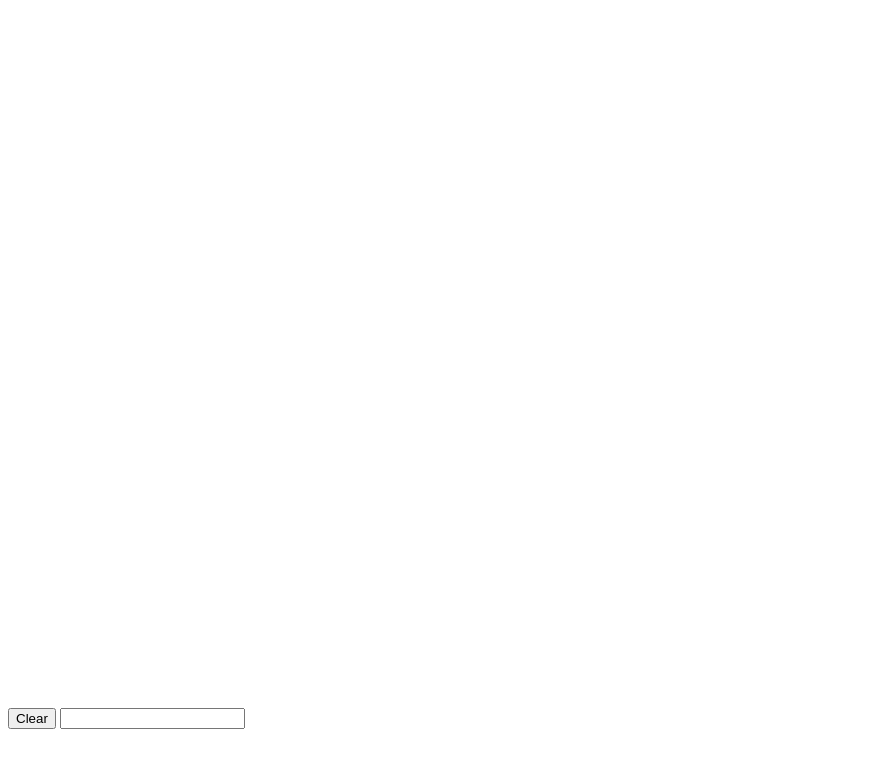
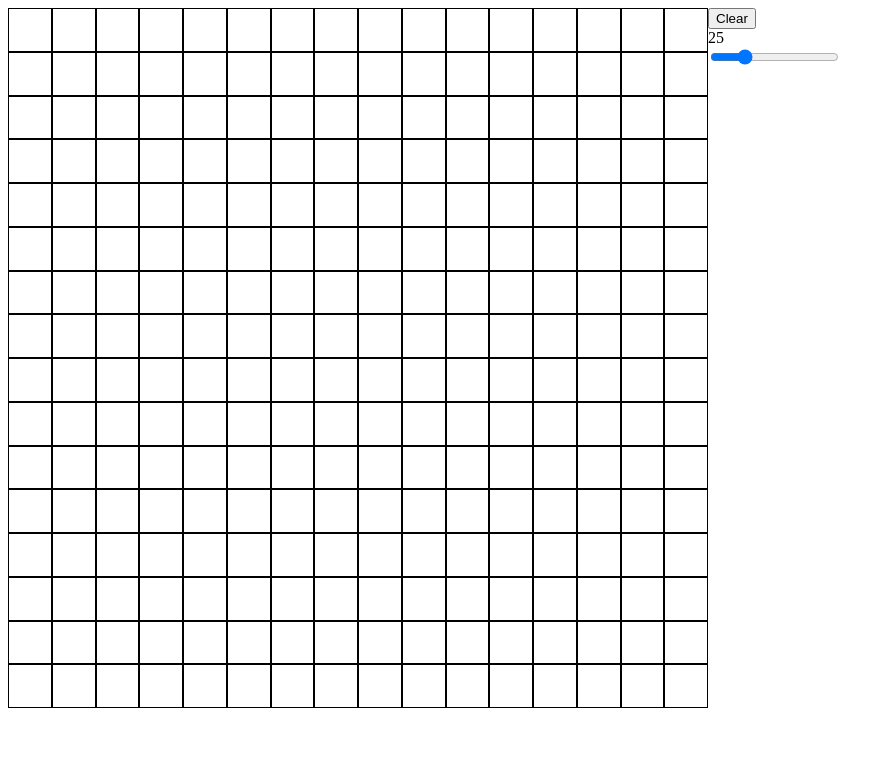
Before and after one commit to jaibacca/TOP_etchasketch, a plain HTML site: page index.html in a window 1280 px wide. Shown: the whole page, without its empty margins (0-893 px from the left). Drawn offline with Linux system fonts and the light colour scheme.

Commit message:
implemented etchasketch, clear, and resize functions

```diff
--- a/index.html
+++ b/index.html
@@ -7,8 +7,16 @@
   <link rel="stylesheet" href="style.css">
 </head>
 <body>
-  <div class="container"></div>
-  <button class="clear-button">Clear</button>
-  <input class="input-dimension">
+  <div class="fullscreen">
+    <div class="container" id="etchasketch"></div>
+    <div id="controls">
+      <button class="clear-button" onclick="clearScreen()">Clear</button>
+      <div id="square_x"></div>
+      <div class="slidecontainer">
+        <input type="range" min="2" max="100" value="25" class="slider" id="myRange">
+      </div>
+    </div>
+  </div>
+
 </body>
 </html>
--- a/script.js
+++ b/script.js
@@ -1,9 +1,35 @@
+// createScreen
+// Renders the etch-a-sketch screen
+// Input: An integer value for the X*X square screen
+// Output: None
 function createScreen(dimension) {
     // TODO: if there are children elements within container, delete them all
+    var parentContainer = document.getElementById("etchasketch");
+    removeAllChildNodes(parentContainer);
+    // TODO: calculate div size within 700px container
+    //var square_side = Math.floor(700/dimension - 2) ;
 
-    // TODO: calculate div size within 700px container
+    parentContainer.style.gridTemplateColumns = "repeat(" + dimension + ", 1fr)";
 
+    // grid-template-columns: repeat(16, 1fr);
     // TODO: square dimension for total divs
+    let i = 0;
+    let j = 0;
+    for(i; i < dimension*dimension; i++) {
+        const pixel = document.createElement('div');
+        pixel.className = 'pixelDiv white';
+        //pixel.setAttribute('style', 'width:' + square_side + 'px;' +  'height:' + square_side + 'px;');
+
+        parentContainer.appendChild(pixel);
+    }
+
+    const pixels = document.querySelectorAll('.pixelDiv');
+    pixels.forEach((pixel) => {
+        pixel.addEventListener('mouseover', () => {
+            pixel.classList.remove('white');
+            pixel.classList.add('black');
+        })
+    })
 
         // TODO: make the styling in CSS Grid form, and
         //       give it white color class,
@@ -16,10 +42,37 @@ function createScreen(dimension) {
     // TODO: lookup JavaScript hover event conditions
 
 
+// clearScreen
+// Selects all
+// Input: An integer value for the X*X square screen
+// Output: None
 // TODO: query document select the Clear button, and add an eventlistener clearScreen
 function clearScreen() {
     // TODO: querySelectAll pixelDivs, and assign them the white color class
+    const pixels = document.querySelectorAll('.pixelDiv');
+    pixels.forEach((pixel) => {
+        pixel.classList.remove('black');
+        pixel.classList.add('white');
+    })
+}
+
+var slider = document.getElementById("myRange");
+var output = document.getElementById("square_x");
+output.innerHTML = slider.value; // Display the default slider value
+
+// Update the current slider value (each time you drag the slider handle)
+slider.oninput = function() {
+  output.innerHTML = this.value;
+  createScreen(this.value);
+}
+
+function removeAllChildNodes(parent) {
+    while (parent.firstChild) {
+        parent.removeChild(parent.firstChild);
+    }
 }
 
 // TODO: query document select the Dimensions input field, and add an eventlistener
 // TODO: make the event listener call createScreen with specific dimension
+
+createScreen(16);
--- a/style.css
+++ b/style.css
@@ -1,3 +1,7 @@
+.fullscreen{
+    display: flex;
+}
+
 .container {
     width: 700px;
     height: 700px;
@@ -12,13 +16,22 @@
 }
 
 .pixelDiv {
+    border: 1px solid black;
+}
+
+.white {
+    background-color: white;
+}
+
+.black {
+    background-color: black;
+}
+
+#etchasketch {
+    display: grid;
 
 }
 
-.white {
+#controls {
 
 }
-
-.black {
-
-}
```
